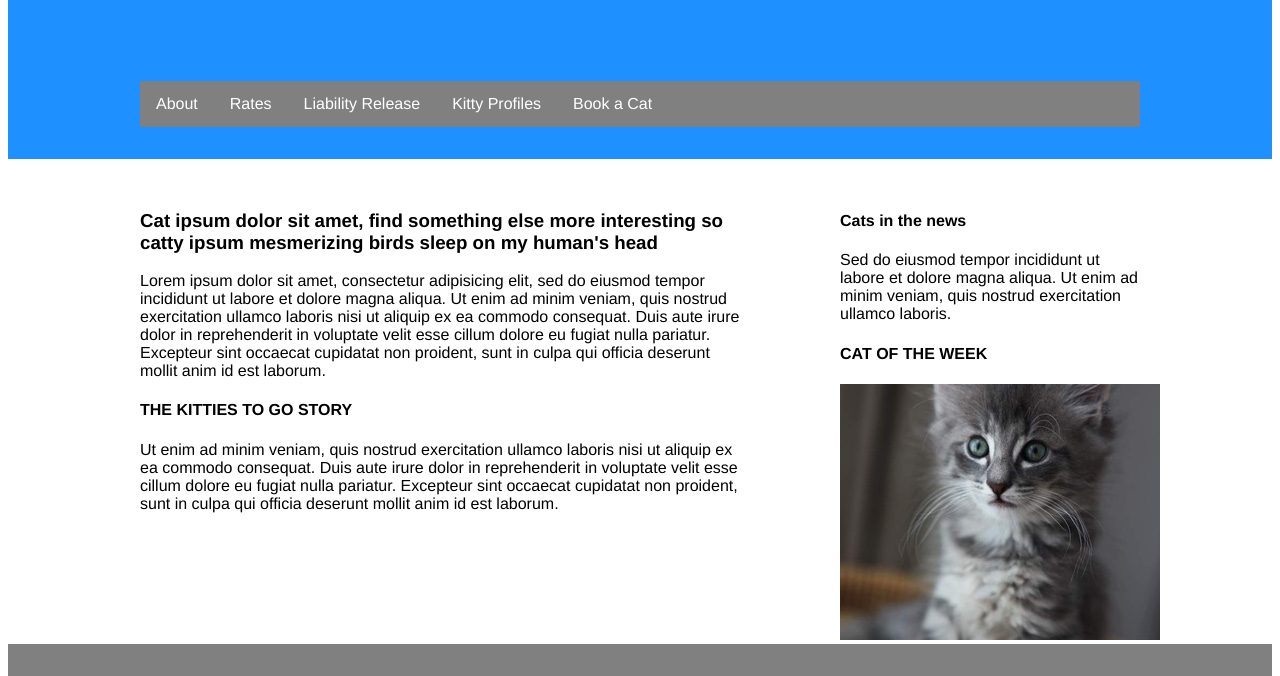
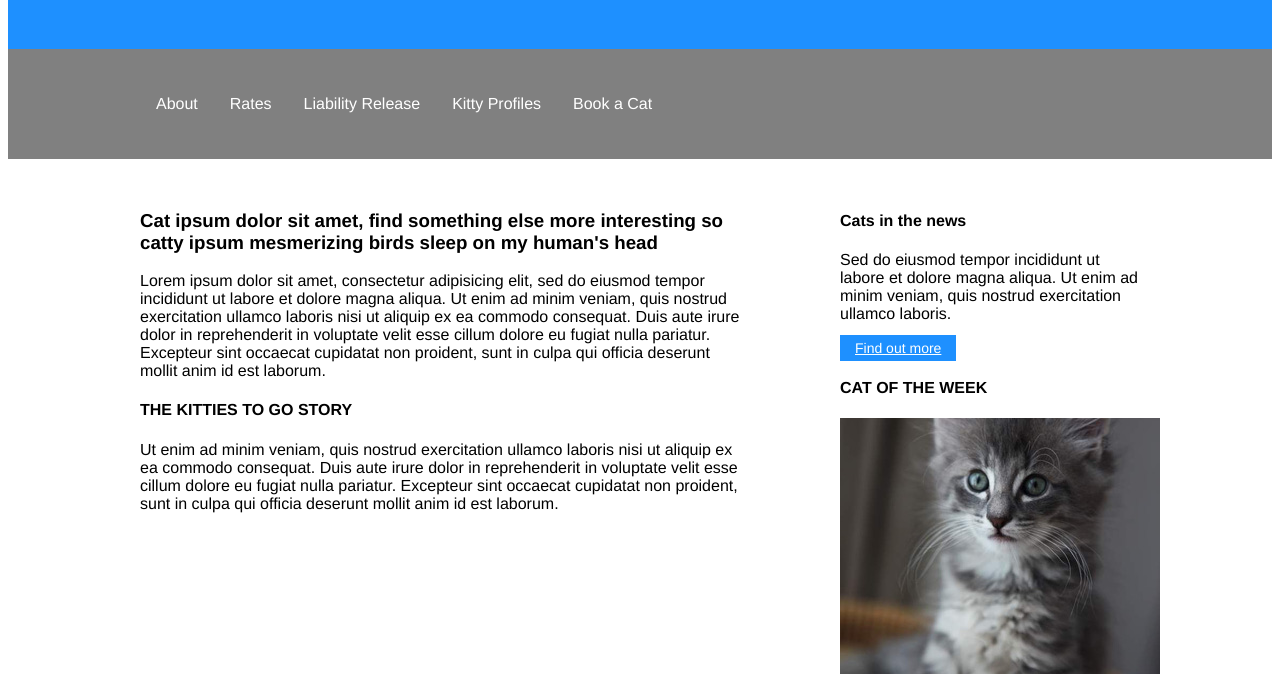
Before and after one commit to github-tommy/lesson4, a plain HTML site: page index.html in a window 1280 px wide. Shown: the part 151-827 px from the top of the page. Drawn offline with Linux system fonts and the light colour scheme.

Commit message:
Corrected nav background color and add button

```diff
--- a/index.html
+++ b/index.html
@@ -12,9 +12,8 @@
           <h1>Kitties to Go</h1>
           <h2>Seattle's premiere drive-thru cat rentals</h2>
         </div>
-        <div class="container">
-          <nav>
-            <ul>
+        <nav>
+            <ul class="container">
               <li><a href="#">About</a></li>
               <li><a href="#">Rates</a></li>
               <li><a href="#">Liability Release</a></li>
@@ -22,7 +21,6 @@
               <li><a href="#">Book a Cat</a></li>
             </ul>
           </nav>
-        </div>
       </header>
       <main class="clearfix">
         <div class="container">
@@ -62,6 +60,9 @@
                 et dolore magna aliqua. Ut enim ad minim veniam,
                 quis nostrud exercitation ullamco laboris.
             </p>
+            <p>
+            <a href="#" class="button">Find out more</a>
+          </p>
             <h4>CAT OF THE WEEK
             </h4>
             <img src="image/sidebar-cat.jpg" alt="sidebar cat">
@@ -75,7 +76,7 @@
             et dolore magna aliqua. Ut enim ad minim veniam,
             quis nostrud exercitation ullamco laboris.</h4>
           <ul>
-            <li><a href="#">Footer link 1</a></li>
+            <li><a href="#">Footer link a</a></li>
             <li><a href="#">Footer link 2</a></li>
             <li><a href="#">Footer link 3</a></li>
             <li><a href="#">Footer link 4</a></li>
--- a/styles/stylesheet.css
+++ b/styles/stylesheet.css
@@ -18,7 +18,6 @@ ul {
     margin: 0;
     padding: 0;
     overflow: hidden;
-    background-color: grey;
 }
 li {
     float: left;
@@ -57,3 +56,15 @@ content: "";
 display: block;
 clear: both;
 }
+nav{
+  background-color: grey;
+}
+.button{
+  background-color: dodgerblue;
+  color: white;
+  padding: 5px 15px;
+  text-align: center;
+  display: inline-inline-block;
+  font-size: 14px;
+  margin 4px 2px;
+}
```
